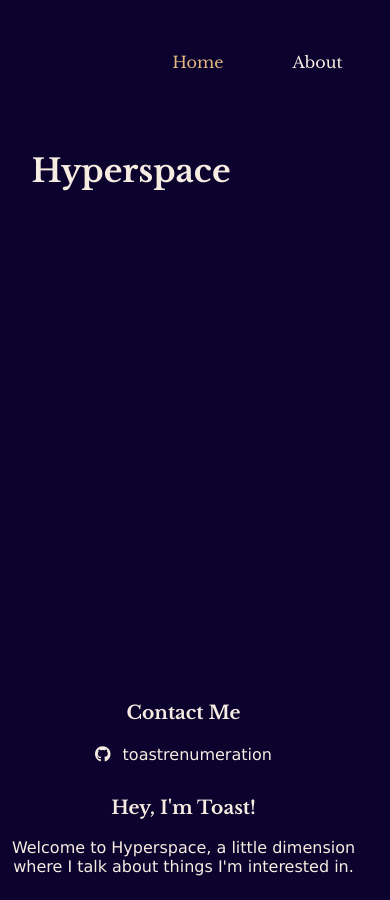
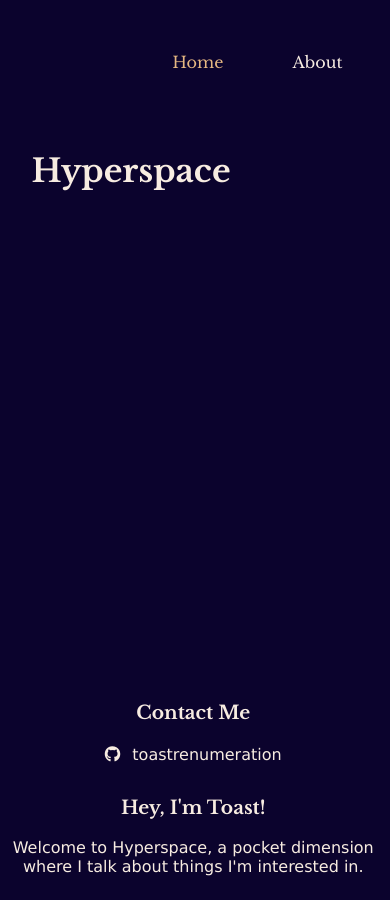
Before and after one commit to toastrenumeration/toastrenumeration.github.io, a Jekyll site: the page built from index.html, in a window 390 px wide. Built offline with Jekyll 4.4.1, drawn with Linux system fonts in a browser that asks for light colours; nearby versions of some CDN libraries.

Commit message:
Editing footer spacing

```diff
--- a/_includes/footer.html
+++ b/_includes/footer.html
@@ -35,13 +35,13 @@
                     text-align: center;
                     margin-left: 0;
                     margin-right: 0;
-                    width: 90%;
+                    width: 95%;
                 }
 
                 .col-2 {
                     justify-content: center;
                     text-align: center;
-                    width: 90%;
+                    width: 95%;
                 }
             }
         </style>
@@ -58,7 +58,7 @@
         </div>
         <div class="col-2 flex">
             <h3>Hey, I'm Toast!</h3>
-            <p>Welcome to Hyperspace, a little dimension where I talk about things I'm interested in.</p>
+            <p>Welcome to Hyperspace, a pocket dimension where I talk about things I'm interested in.</p>
         </div>
     </footer>
 </html>
--- a/index.html
+++ b/index.html
@@ -4,7 +4,5 @@ title: Home
 ---
 
 <head>
-    <link rel="preconnect" href="https://fonts.googleapis.com">
-    <link rel="preconnect" href="https://fonts.gstatic.com" crossorigin>
-    <link href="https://fonts.googleapis.com/css2?family=Libre+Baskerville:ital,wght@0,400;0,700;1,400&family=Lora:ital,wght@0,400..700;1,400..700&display=swap" rel="stylesheet">
+
 </head>
```
